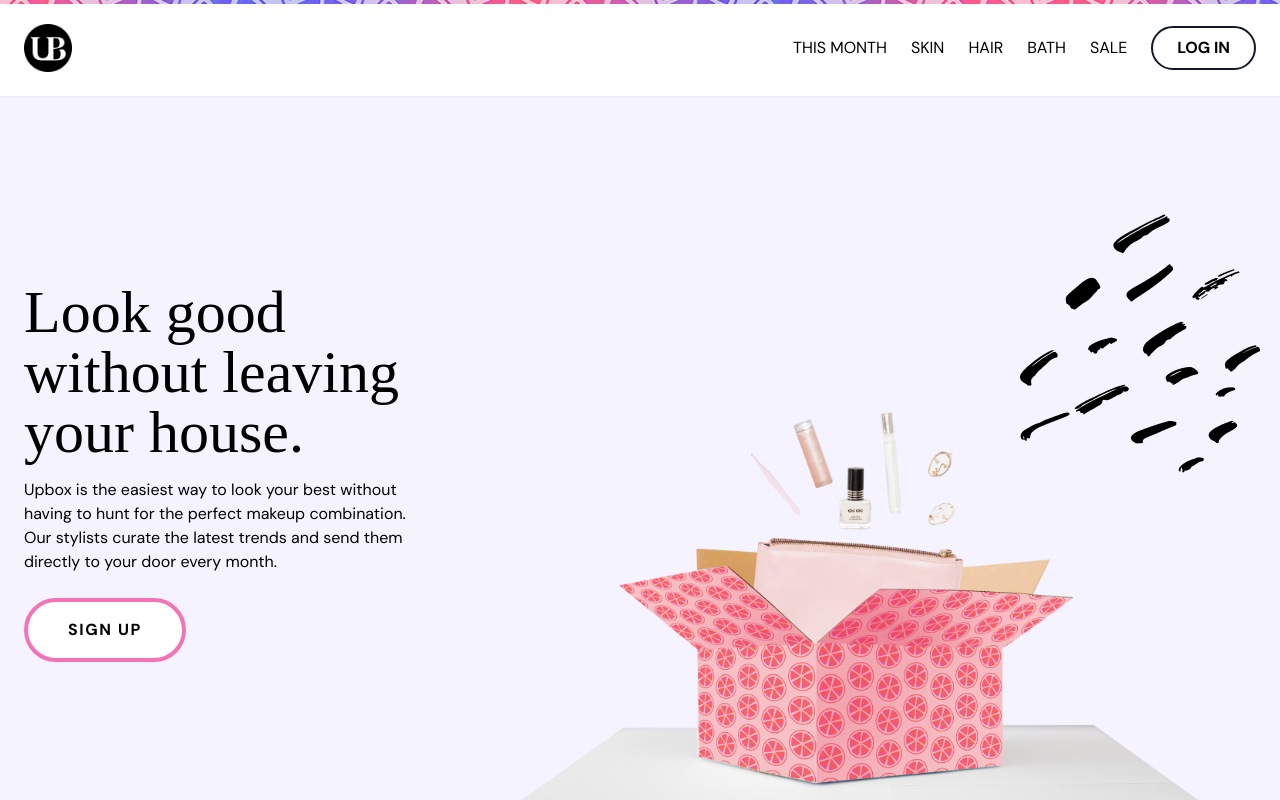
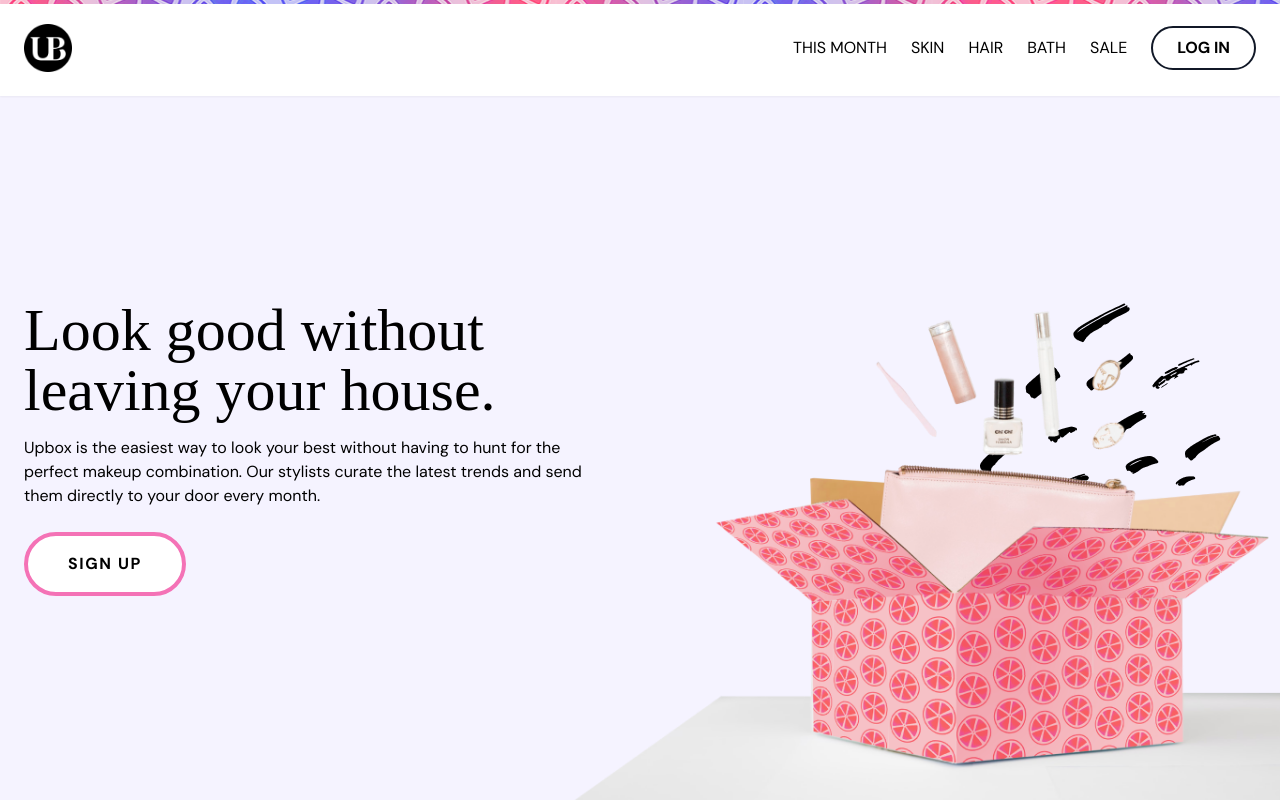
Before and after one commit to liliyavoloshina/upbox, a Vue app: page / in a window 1280 px wide. Built offline with nearby package versions, Linux system fonts and the light colour scheme; a web font is replaced by a local one.

Commit message:
hero section finish!😎

```diff
--- a/src/components/TheHero.vue
+++ b/src/components/TheHero.vue
@@ -1,7 +1,7 @@
 <template>
-  <section class="relative bg-purple-50 md:overflow-hidden">
-    <div class="container min-h-screen mx-auto flex flex-col md:flex-row md:items-center">
-      <div class="w-full h-full px-6 pt-36 md:w-2/3 z-20 lg:w-1/2">
+  <section class="bg-purple-50 overflow-hidden">
+    <div class="container relative min-h-screen mx-auto pt-24 flex flex-col justify-center">
+      <div class="w-full px-6 z-30 md:w-2/3 lg:w-1/2">
         <h1 class="text-5xl font-dm-heading md:text-6xl">Look good without leaving your house.</h1>
         <p class="mt-4">Upbox is the easiest way to look your best without having to hunt for the perfect makeup
           combination. Our stylists curate the latest trends and send them directly to your door every month.</p>
@@ -9,14 +9,10 @@
           class="mt-6 py-4 px-10 font-bold tracking-widest bg-white rounded-full border-4 border-pink-400 hover:bg-pink-200 focus:outline-none focus:ring focus:ring-pink-300">SIGN
           UP</button>
       </div>
-      <img src="../assets/img/marker.png" alt="Marker" class="absolute top-44 right-0 hidden md:block lg:top-40">
-      <div class="relative w-full h-1/2">
-        <div class="absolute bottom-0 right-0 w-full h-full">
-        <!-- <div class="absolute bottom-0 right-0 w-full h-full md:-right-72 lg:-right-20 lg:w-3/4"> -->
-          <img src="../assets/img/box-hero.png" alt="Box Hero" class="object-contain w-full">
-        </div>
+        <img src="../assets/img/marker.png" alt="Marker" class="absolute z-10 hidden right-0 md:block lg:right-10">
+      <div class="absolute w-4/5 bottom-0 -right-20 z-20 sm:-right-40 lg:-right-60">
+        <img src="../assets/img/box-hero.png" alt="Box Hero" class="w-full h-full object-cover">
       </div>
-
     </div>
   </section>
 </template>
--- a/tailwind.config.js
+++ b/tailwind.config.js
@@ -5,7 +5,7 @@ module.exports = {
 		extend: {
 			fontFamily: {
 				'dm-heading': 'DM Serif Text, serif',
-				'dm-base': 'DM Sans, sans-serif',
+				'dm-base': 'DM Sans, sans-serif'
 			}
 		}
 	},
```
